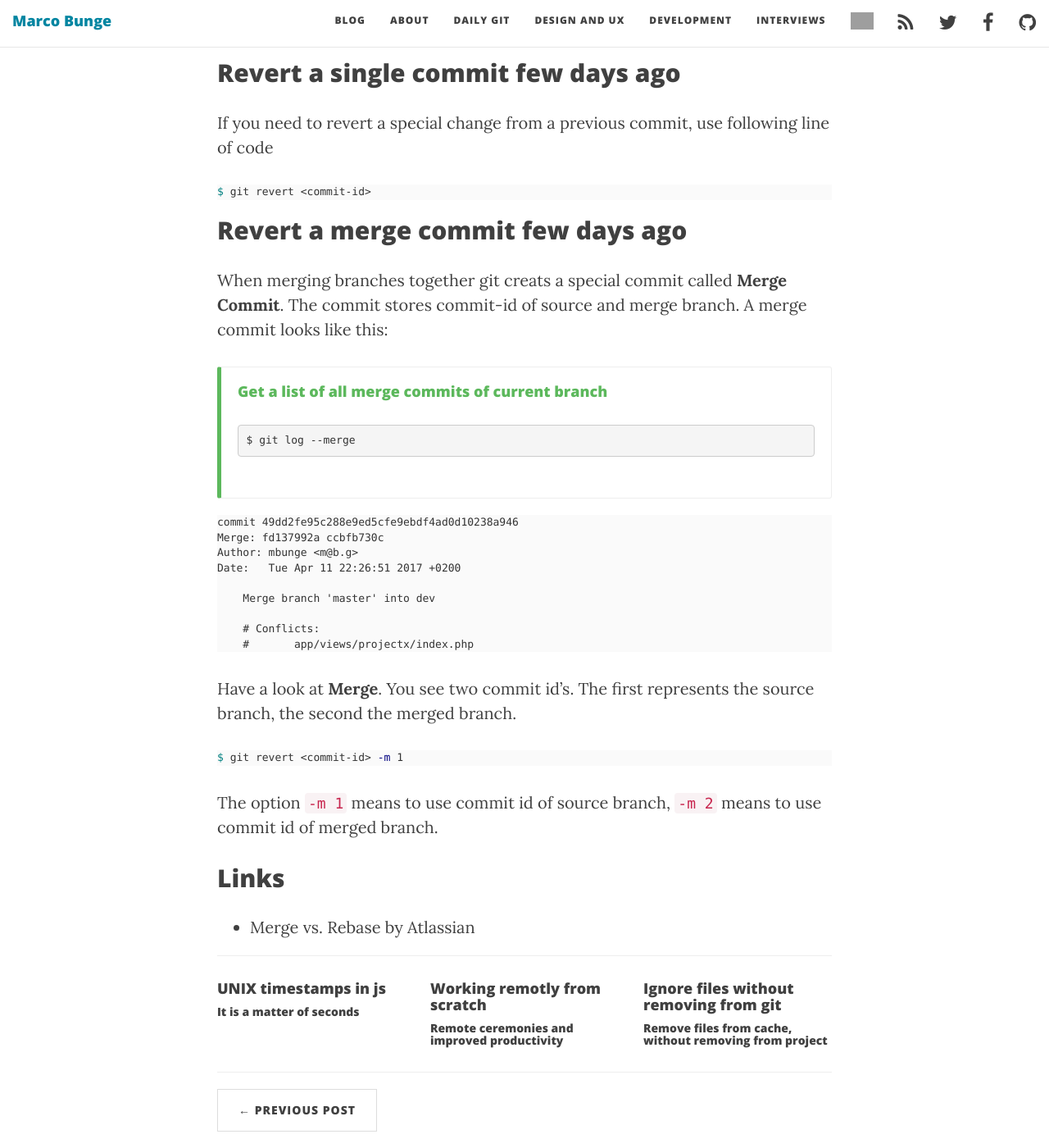
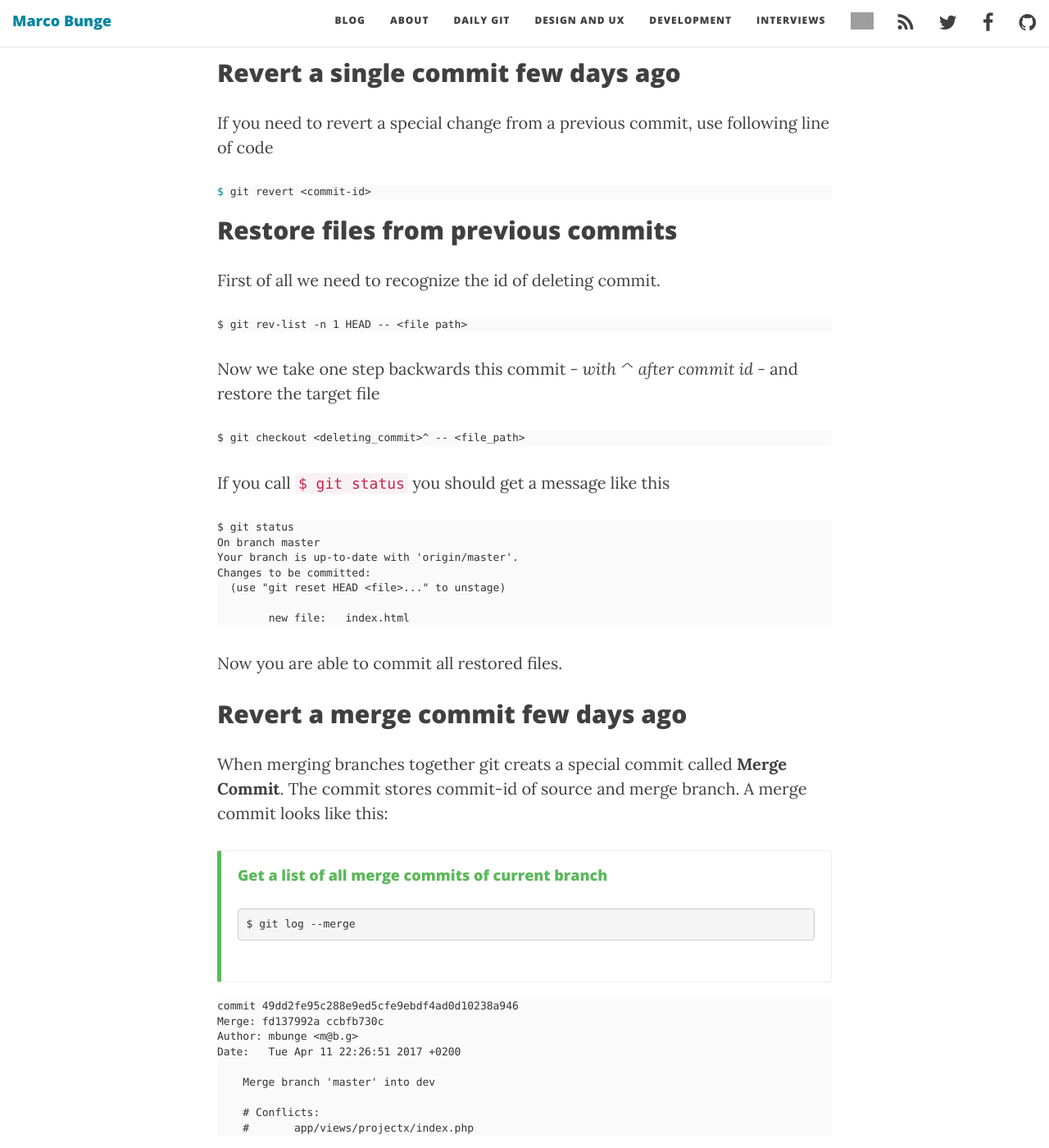
Before and after one commit to mbunge/mbunge.github.io, a Jekyll site: the page built from _posts/2017-04-18-undo-merges.markdown, in a window 1280 px wide and 1400 px high, scrolled down 1349 px. Shown: the whole window at 82% size. Built offline with Jekyll 4.4.1, drawn with Linux system fonts in a browser that asks for light colours; nearby versions of some CDN libraries; comment, search, counter and statistics services are not loaded; grey boxes are pictures that could not be loaded.

Commit message:
Update 2017-04-18-undo-merges.markdown

````diff
--- a/_posts/2017-04-18-undo-merges.markdown
+++ b/_posts/2017-04-18-undo-merges.markdown
@@ -50,6 +50,34 @@ If you need to revert a special change from a previous commit, use following lin
 $ git revert <commit-id>
 ```
 
+## Restore files from previous commits
+
+First of all we need to recognize the id of deleting commit.
+
+```
+$ git rev-list -n 1 HEAD -- <file path>
+```
+
+Now we take one step backwards this commit _- with ^ after commit id -_ and restore the target file
+
+```
+$ git checkout <deleting_commit>^ -- <file_path>
+```
+
+If you call `$ git status` you should get a message like this
+
+```
+$ git status
+On branch master
+Your branch is up-to-date with 'origin/master'.
+Changes to be committed:
+  (use "git reset HEAD <file>..." to unstage)
+
+        new file:   index.html
+```
+
+Now you are able to commit all restored files.
+
 ## Revert a merge commit few days ago
 
 When merging branches together git creats a special commit called __Merge Commit__. The commit stores commit-id of
````
